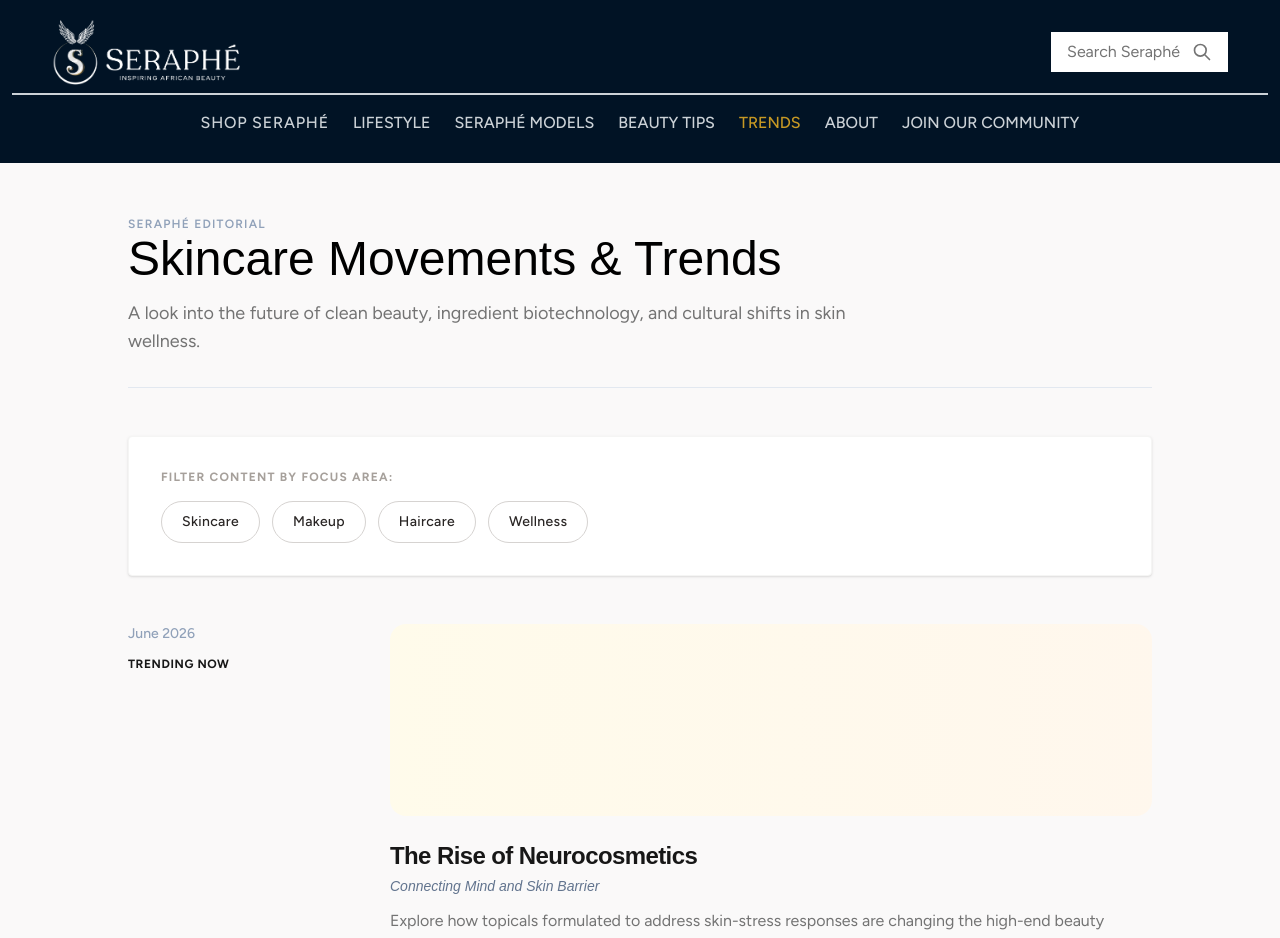
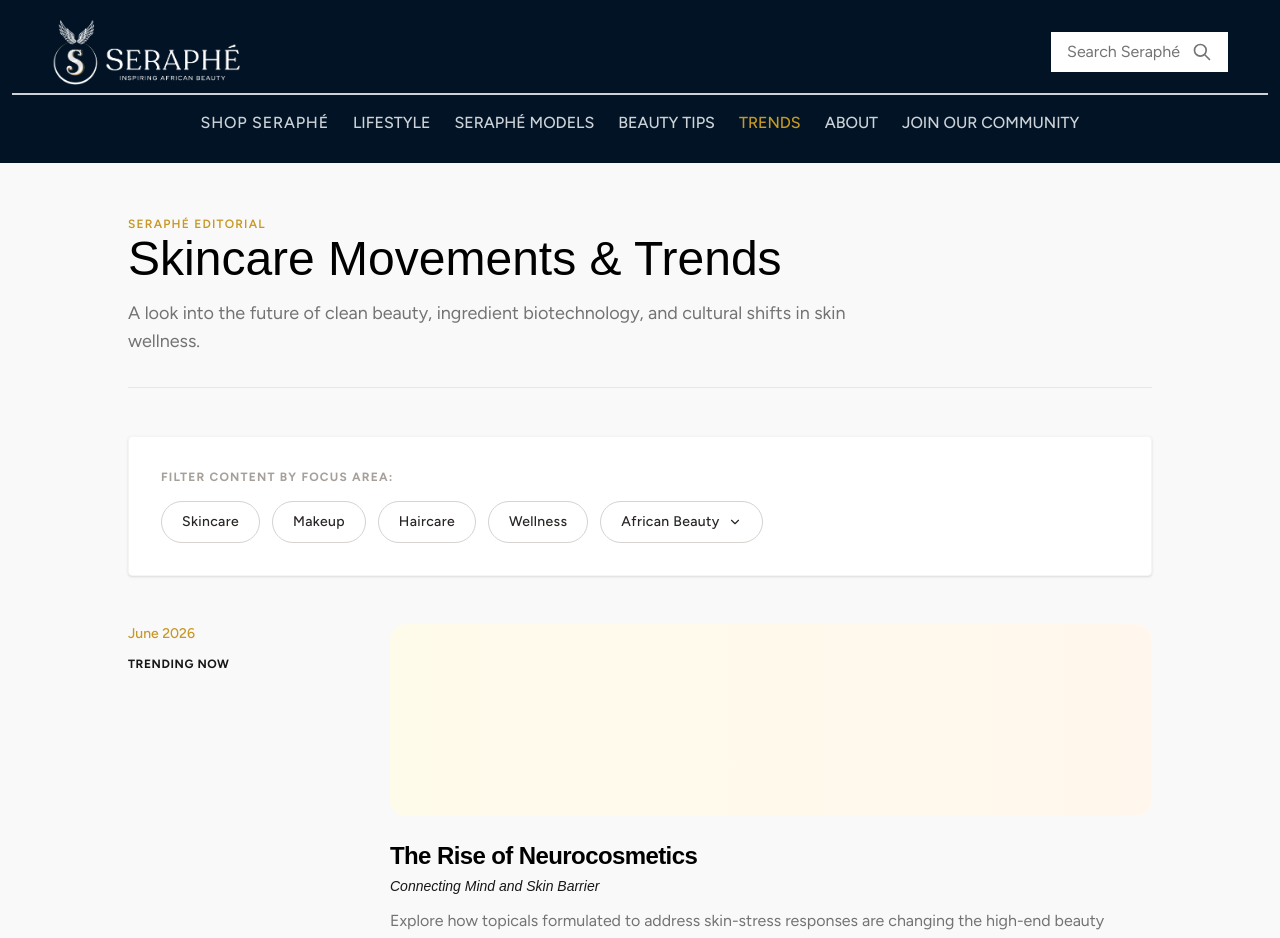
Before and after one commit to Nnenna-udefi/Seraphe-beauty, a Next.js app: page /trends in a window 1280 px wide. Shown: the top 938 px of the page. Built offline with nearby package versions, Linux system fonts and the light colour scheme; a web font is replaced by a local one.

Commit message:
updated colors

```diff
--- a/app/trends/page.tsx
+++ b/app/trends/page.tsx
@@ -1,10 +1,16 @@
-"use client"
-import { useState } from 'react';
+"use client";
+import { useState } from "react";
 import Trends from "../../components/trends";
 
 export default function TrendPage() {
-  const [selectedTag, setSelectedTag] = useState<string | null>('All');
-  const availableTags = ['Skincare', 'Makeup', 'Haircare', 'Wellness'];
+  const [selectedTag, setSelectedTag] = useState<string | null>("All");
+  const availableTags = [
+    "Skincare",
+    "Makeup",
+    "Haircare",
+    "Wellness",
+    "African Beauty",
+  ];
 
   return (
     <div>
--- a/components/models.tsx
+++ b/components/models.tsx
@@ -13,7 +13,7 @@ const DIRECTORY_CATEGORIES = [
   "Runway Elite",
 ];
 
-const SERAPHE_MODELS = [
+const Seraphé_MODELS = [
   {
     id: 1,
     name: "Amina Bello",
@@ -25,8 +25,8 @@ const SERAPHE_MODELS = [
       waist: "60 cm",
       hips: "88 cm",
     },
-    motherAgency: "Seraphe Elite (Lagos)",
-    featuredIn: "Vogue, Chanel, Seraphe Editorial Autumn",
+    motherAgency: "Seraphé Elite (Lagos)",
+    featuredIn: "Vogue, Chanel, Seraphé Editorial Autumn",
     imagePlaceholder:
       "https://images.unsplash.com/photo-1534528741775-53994a69daeb?auto=format&fit=crop&q=80&w=600&h=800",
   },
@@ -41,7 +41,7 @@ const SERAPHE_MODELS = [
       waist: "59 cm",
       hips: "89 cm",
     },
-    motherAgency: "Seraphe Milan",
+    motherAgency: "Seraphé Milan",
     featuredIn: "Prada, Dior, Harper's Bazaar Cover",
     imagePlaceholder:
       "https://images.unsplash.com/photo-1517841905240-472988babdf9?auto=format&fit=crop&q=80&w=600&h=800",
@@ -57,7 +57,7 @@ const SERAPHE_MODELS = [
       waist: "76 cm",
       collar: "38 cm",
     },
-    motherAgency: "Seraphe Elite (Lagos)",
+    motherAgency: "Seraphé Elite (Lagos)",
     featuredIn: "Louis Vuitton, Balenciaga, Paris Fashion Week",
     imagePlaceholder:
       "https://images.unsplash.com/photo-1507003211169-0a1dd7228f2d?auto=format&fit=crop&q=80&w=600&h=800",
@@ -73,8 +73,8 @@ const SERAPHE_MODELS = [
       waist: "58 cm",
       hips: "86 cm",
     },
-    motherAgency: "Seraphe Tokyo",
-    featuredIn: "Seraphe Cruise 2026, Dazed Magazine",
+    motherAgency: "Seraphé Tokyo",
+    featuredIn: "Seraphé Cruise 2026, Dazed Magazine",
     imagePlaceholder:
       "https://images.unsplash.com/photo-1524504388940-b1c1722653e1?auto=format&fit=crop&q=80&w=600&h=800",
   },
@@ -85,18 +85,18 @@ export default function Models() {
 
   const filteredModels =
     activeCategory === "All"
-      ? SERAPHE_MODELS
-      : SERAPHE_MODELS.filter((model) => model.category === activeCategory);
+      ? Seraphé_MODELS
+      : Seraphé_MODELS.filter((model) => model.category === activeCategory);
 
   return (
-    <main className="min-h-screen bg-neutral-50 text-neutral-900 py-16 px-4 sm:px-6 lg:px-8">
+    <main className="min-h-screen text-black py-16 px-4 sm:px-6 lg:px-8">
       <div className="max-w-5xl mx-auto">
         {/* Editorial Brand Header */}
         <div className="text-center mb-16 border-b border-neutral-200 pb-12">
-          <span className="text-xs uppercase tracking-widest text-neutral-400 font-semibold">
-            Seraphe Collective
+          <span className="text-xs uppercase tracking-widest text-yellowText font-semibold">
+            Seraphé Collective
           </span>
-          <H1>Seraphe Models</H1>
+          <H1>Seraphé Models</H1>
           <p className="mt-4 text-md font-light text-neutral-500 max-w-xl mx-auto uppercase tracking-wide">
             Curating global breakthroughs and generation-defining faces.
           </p>
--- a/components/tips.tsx
+++ b/components/tips.tsx
@@ -78,7 +78,7 @@ export default function Tips() {
               onClick={() => setActiveCategory(category)}
               className={`px-5 py-2 rounded-full text-sm font-medium transition-all duration-200 border ${
                 activeCategory === category
-                  ? "bg-darkText text-white border-black shadow-sm"
+                  ? "bg-boxBg text-white border-black shadow-sm"
                   : "bg-white text-darkText border-slate-200 hover:border-slate-400"
               }`}
             >
@@ -114,7 +114,7 @@ export default function Tips() {
                 <span className="text-xs text-darkText font-medium">
                   {tip.readTime}
                 </span>
-                <button className="text-sm font-medium text-black hover:underline">
+                <button className="text-sm bg-primaryBg p-2 font-medium text-white hover:underline">
                   Read Guide &rarr;
                 </button>
               </div>
--- a/components/trends.tsx
+++ b/components/trends.tsx
@@ -80,7 +80,7 @@ export default function Trends({
       <div className="max-w-5xl mx-auto">
         {/* Header */}
         <div className="border-b border-slate-200 pb-8 mb-12">
-          <span className="text-xs font-semibold tracking-widest text-slate-400 uppercase">
+          <span className="text-xs font-semibold tracking-widest text-yellowText uppercase">
             Seraphé Editorial
           </span>
           <H1>Skincare Movements & Trends</H1>
@@ -157,7 +157,7 @@ export default function Trends({
             >
               {/* Metainfo column */}
               <div className="md:col-span-3 flex md:flex-col justify-between md:justify-start gap-2">
-                <span className="text-sm font-medium text-slate-400">
+                <span className="text-sm font-medium text-yellowText">
                   {trend.date}
                 </span>
                 <span className="text-xs font-bold text-foreground tracking-wider uppercase md:mt-1">
@@ -170,16 +170,16 @@ export default function Trends({
                 <div
                   className={`w-full h-48 rounded-2xl bg-linear-to-r ${trend.gradient} mb-6 transition-transform duration-300 group-hover:scale-[1.01]`}
                 />
-                <h2 className="text-2xl font-bold text-foreground tracking-tight mb-1 group-hover:text-slate-700 cursor-pointer">
+                <h2 className="text-2xl font-bold text-black tracking-tight mb-1 group-hover:text-slate-700 cursor-pointer">
                   {trend.title}
                 </h2>
-                <h3 className="text-sm font-medium text-slate-500 italic mb-3">
+                <h3 className="text-sm font-medium text-foreground italic mb-3">
                   {trend.subtitle}
                 </h3>
                 <p className="text-darkText leading-relaxed max-w-3xl mb-4">
                   {trend.description}
                 </p>
-                <button className="text-sm font-semibold text-foreground hover:text-darkText flex items-center gap-1">
+                <button className="text-sm font-semibold text-primaryBg hover:text-darkText flex items-center gap-1">
                   Explore Analysis
                   <span className="transform transition-transform group-hover:translate-x-1">
                     &rarr;
```
